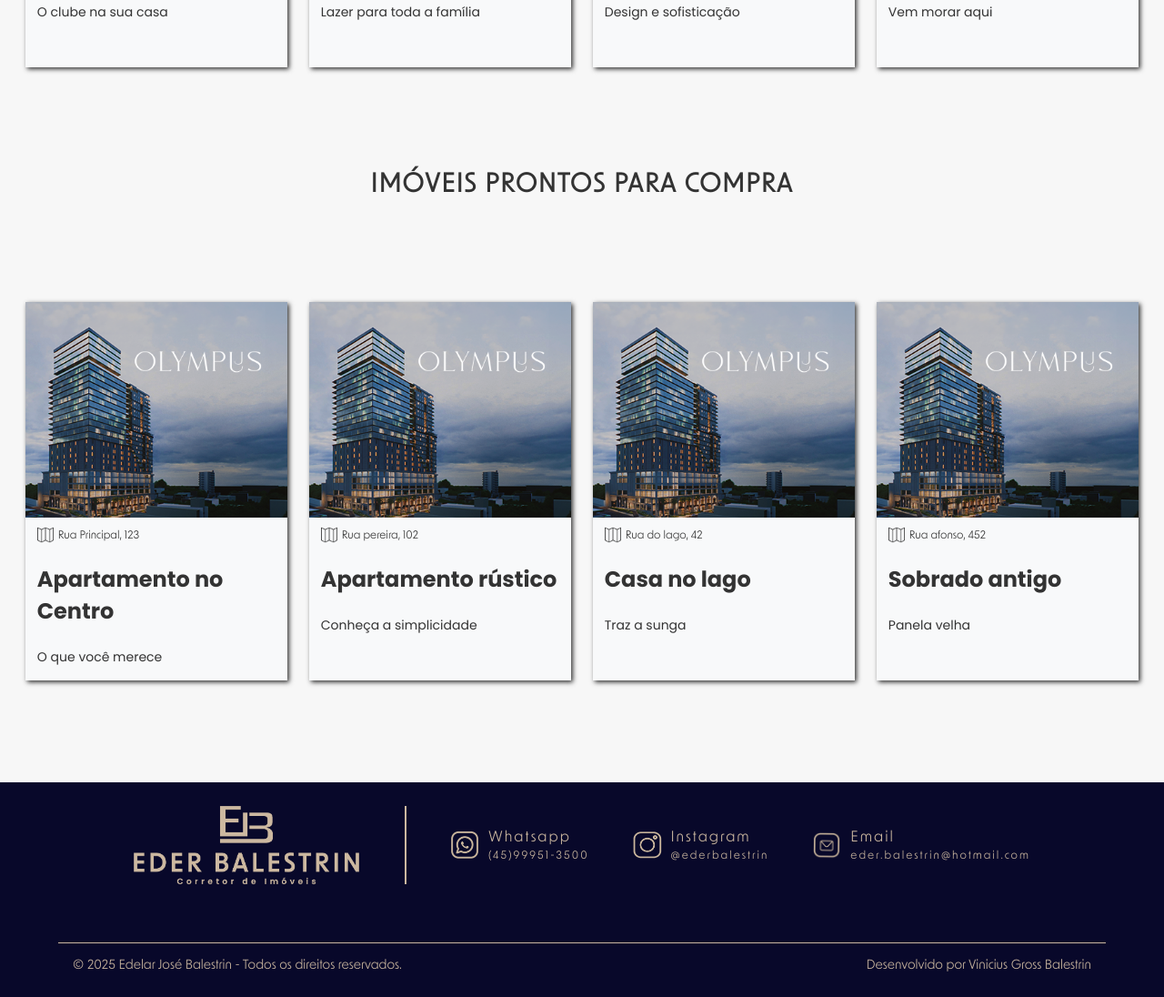
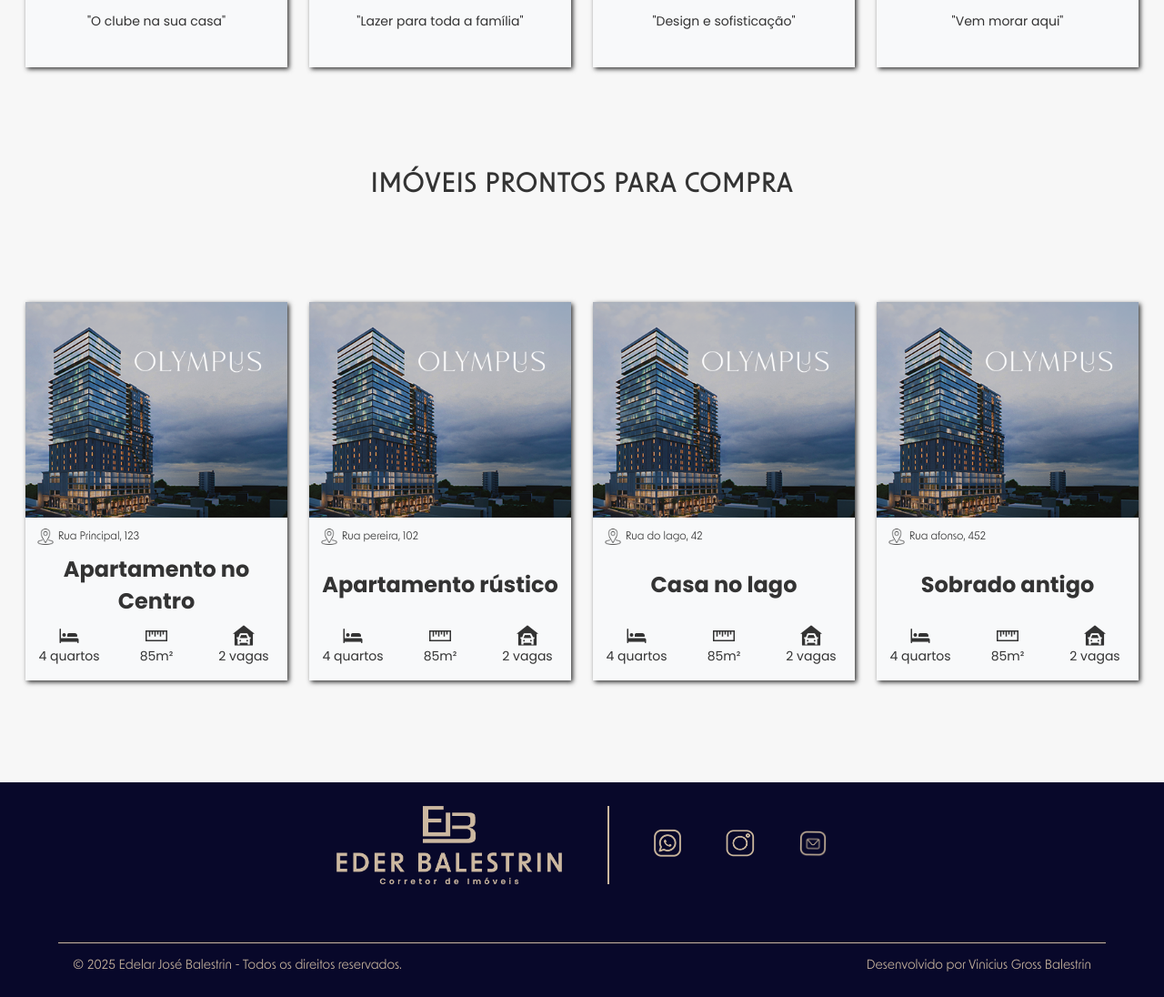
Before and after one commit to viniciusbalestra/balestrinImoveis, a website: page index.html in a window 1280 px wide. Shown: the part 2136-3232 px from the top of the page at 91% size. Drawn offline with Linux system fonts and the light colour scheme.

Commit message:
Alterações visuais, inserção de ícones e alteração de layout das boxes de imóveis

```diff
--- a/index.html
+++ b/index.html
@@ -42,7 +42,7 @@
                         <a href="mailto:eder.balestrin@hotmail.com?subject=Interesse em investimento" id="email-link" class="about-address-link">eder.balestrin@hotmail.com</a>
                     </div>
                     <div class="about-address-links" id="about-link-localizacao">
-                        <img class="rodape-logo" src="/src/assets/interativo/icons8-mapa-24.png" alt="icone-mapa">
+                        <img class="rodape-logo" src="/src/assets/interativo/icons8-localização-24.png" alt="icone-mapa">
                         <p>Cascavel - PR e região<p>
                     </div>
                     <div class="about-address-links" id="about-link-creci">
--- a/pages/footer.html
+++ b/pages/footer.html
@@ -3,24 +3,24 @@
         <div id="rodape-contatos">
             <img id="rodape-logo" src="/src/assets/marcaDagua/Logo.png" alt="logo">
             <span>
-                <img class="rodape-logo" src="/src/assets/interativo/interativoWhatsapp.png" alt="logo whatsapp">
                 <div class="rodape-textos">
-                    <p>Whatsapp</p>
-                    <a class="rodape-link" href="https://wa.me/5545999513500" target="_blank">(45)99951-3500</a>
+                    <a class="rodape-link" href="https://wa.me/5545999513500" target="_blank">
+                        <img class="rodape-logo" src="/src/assets/interativo/interativoWhatsapp.png" alt="logo whatsapp">
+                    </a>
                 </div>
             </span>
             <span>
-                <img class="rodape-logo" src="/src/assets/interativo/interativoInstagram.png" alt="logo instagram">
                 <div class="rodape-textos">
-                    <p>Instagram</p>
-                    <a class="rodape-link" href="https://www.instagram.com/ederbalestrin/" target="_blank" rel="noopener noreferrer">@ederbalestrin</a>
+                    <a class="rodape-link" href="https://www.instagram.com/ederbalestrin/" target="_blank" rel="noopener noreferrer">
+                        <img class="rodape-logo" src="/src/assets/interativo/interativoInstagram.png" alt="logo instagram">
+                    </a>
                 </div>
             </span>
             <span>
-                <img class="rodape-logo" src="/src/assets/interativo/interativoEmail.png" alt="logo email">
                 <div class="rodape-textos">
-                    <p>Email</p>
-                    <a class="rodape-link" href="mailto:eder.balestrin@hotmail.com?subject=Interesse em investimento">eder.balestrin@hotmail.com</a>
+                    <a class="rodape-link" href="mailto:eder.balestrin@hotmail.com?subject=Interesse em investimento">
+                        <img class="rodape-logo" src="/src/assets/interativo/interativoEmail.png" alt="logo email">
+                    </a>
                 </div>
             </span>
         </div>
--- a/src/scripts/engine.js
+++ b/src/scripts/engine.js
@@ -74,12 +74,14 @@ function imoveisDestaqueToHtml(imovel) {
                 <div class="investimento-info">
                     <div>
                         <div class="detail detail-1">
-                            <img src="/src/assets/interativo/icons8-mapa-24.png" alt="icone-mapa">
+                            <img src="/src/assets/interativo/icons8-localização-24.png" alt="icone-mapa">
                             <p>${imovel.localizacao}</p>
                         </div>
                     </div>
                     <h3 class="investimento-titulo">${imovel.titulo}</h3>
-                    <p class="investimento-descricao">${imovel.slogan}</p>
+                    <div class="investimento-descricao-container">
+                        <p class="investimento-descricao">"${imovel.slogan}"</p>
+                    </div>
                 </div>
             </div>
         </div>
@@ -96,12 +98,25 @@ function imoveisTerceirosToHtml(imovel) {
                 <div class="investimento-info">
                     <div>
                         <div class="detail detail-1">
-                            <img src="/src/assets/interativo/icons8-mapa-24.png" alt="icone-mapa">
+                            <img src="/src/assets/interativo/icons8-localização-24.png" alt="icone-mapa">
                             <p>${imovel.localizacao}</p>
                         </div>
                     </div>
                     <h3 class="investimento-titulo">${imovel.titulo}</h3>
-                    <p class="investimento-descricao">${imovel.slogan}</p>
+                    <div id="investimento-descricoes">
+                        <div class="investimento-descricao-container">
+                            <img src="/src/assets/interativo/icons8-cama-24.png" alt="Icone de quartos">
+                            <p class="investimento-descricao">4 quartos</p>
+                        </div>
+                        <div class="investimento-descricao-container">
+                            <img src="/src/assets/interativo/icons8-ruler-24.png" alt="Icone de régua">
+                            <p class="investimento-descricao">85m²</p>
+                        </div>
+                        <div class="investimento-descricao-container">
+                            <img src="/src/assets/interativo/icons8-garagem-24.png" alt="Icone de garagem">
+                            <p class="investimento-descricao">2 vagas</p>
+                        </div>
+                    </div>
                 </div>
             </div>
         </div>
@@ -118,7 +133,7 @@ function allImoveisToHtml(imovel) {
                 <div class="investimento-info">
                     <div>
                         <div class="detail detail-1">
-                            <img src="/src/assets/interativo/icons8-mapa-24.png" alt="icone-mapa">
+                            <img src="/src/assets/interativo/icons8-localização-24.png" alt="icone-mapa">
                             <p>${imovel.localizacao}</p>
                         </div>
                     </div>
--- a/src/styles/style.css
+++ b/src/styles/style.css
@@ -106,7 +106,7 @@ h2 {
     font-weight: bolder;
     font-size: 28px;
     text-align: center;
-    color: var(--cor-primaria);
+    color: var(--cor-texto);
 }
 
 #about {
@@ -176,10 +176,6 @@ h2 {
     row-gap: 1rem;
 }
 
-#investimentos-titulo {
-    color: var(--cor-texto);
-}
-
 #investimentos,
 #imoveis-terceiros {
     height: 80vh;
@@ -222,26 +218,48 @@ h2 {
     display: flex;
     flex-direction: column;
     height: 26rem;
-    gap: .6rem;
+}
+
+.investimentos-titulo {
+    color: var(--cor-texto);
 }
 
 .investimento-info h3 {
+    display: flex;
+    align-items: center;
+    justify-content: center;
     font-size: 24px;
     font-family: var(--fonte-secundaria);
-    padding: 0.8rem;
+    padding: 0.6rem;
+    height: 5.5rem;
+    text-align: center;
 }
 
-/*Slogan na HomePage*/
+#investimento-descricoes{
+    display: grid;
+    grid-template-columns: 1fr 1fr 1fr;
+}
+
+.investimento-descricao-container {
+    display: flex;
+    flex-direction: column;
+    align-items: center;
+    text-align: center;
+}
+
+.investimento-descricao-container img {
+    max-width: 25px;
+}
+
 .investimento-descricao {
     font-size: 14px;
     font-family: var(--fonte-secundaria);
-    padding: 0 0.8rem;
 }
 
 .detail {
     display: flex;
     align-items: center;
-    padding: 0 0.8rem;
+    padding: 0.7rem 0.8rem 0;
     gap: 5px;
 }
 
```
Also changed, not shown: src/assets/interativo/icons8-cama-24.png (added), src/assets/interativo/icons8-cama-48.png (added), src/assets/interativo/icons8-chuveiro-24.png (added), src/assets/interativo/icons8-chuveiro-48.png (added), src/assets/interativo/icons8-drag-24.png (added), src/assets/interativo/icons8-drag-32.png (added), src/assets/interativo/icons8-garagem-24.png (added), src/assets/interativo/icons8-garagem-50.png (added), src/assets/interativo/icons8-localização-24.png (added), src/assets/interativo/icons8-localização-50.png (added), src/assets/interativo/icons8-ruler-24.png (added), src/assets/interativo/icons8-ruler-32.png (added), src/assets/interativo/icons8-warehouse-24.png (added), src/assets/interativo/icons8-warehouse-80.png (added).
